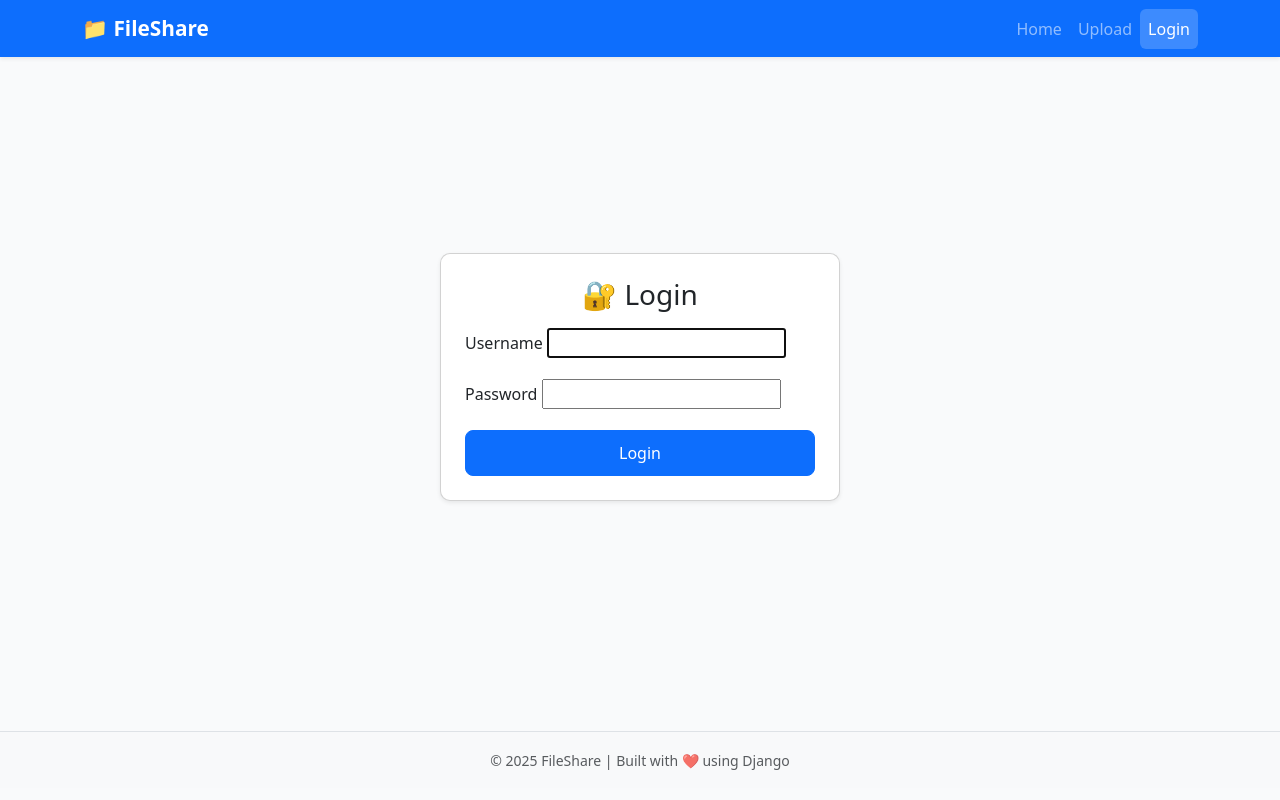
After one commit to JLaser26/DW, a Django app: page /login/ in a window 1280 px wide. The commit adds this page. Run offline with Django 5.2, Linux system fonts and the light colour scheme.

Commit message:
finalising

```diff
--- a/mywebsite/settings.py
+++ b/mywebsite/settings.py
@@ -60,6 +60,7 @@ TEMPLATES = [
         'APP_DIRS': True,
         'OPTIONS': {
             'context_processors': [
+                'django.template.context_processors.debug',
                 'django.template.context_processors.request',
                 'django.contrib.auth.context_processors.auth',
                 'django.contrib.messages.context_processors.messages',
@@ -126,3 +127,7 @@ DEFAULT_AUTO_FIELD = 'django.db.models.BigAutoField'
 
 MEDIA_URL = '/media/'
 MEDIA_ROOT = os.path.join(BASE_DIR, 'media')
+
+LOGIN_REDIRECT_URL = 'home'
+LOGOUT_REDIRECT_URL = 'home'
+LOGIN_URL = 'login'
--- a/mywebsite/urls.py
+++ b/mywebsite/urls.py
@@ -1,19 +1,3 @@
-"""
-URL configuration for mywebsite project.
-
-The `urlpatterns` list routes URLs to views. For more information please see:
-    https://docs.djangoproject.com/en/5.2/topics/http/urls/
-Examples:
-Function views
-    1. Add an import:  from my_app import views
-    2. Add a URL to urlpatterns:  path('', views.home, name='home')
-Class-based views
-    1. Add an import:  from other_app.views import Home
-    2. Add a URL to urlpatterns:  path('', Home.as_view(), name='home')
-Including another URLconf
-    1. Import the include() function: from django.urls import include, path
-    2. Add a URL to urlpatterns:  path('blog/', include('blog.urls'))
-"""
 from django.contrib import admin
 from django.urls import path, include
 from django.conf import settings
@@ -21,7 +5,7 @@ from django.conf.urls.static import static
 
 urlpatterns = [
     path('admin/', admin.site.urls),
-    path('', include('uploader.urls')),
+    path('', include('uploader.urls')),  # ✅ include your app URLs here
 ]
 
 if settings.DEBUG:
--- a/uploader/templates/uploader/base.html
+++ b/uploader/templates/uploader/base.html
@@ -20,11 +20,30 @@
       <div class="collapse navbar-collapse" id="navbarNav">
         <ul class="navbar-nav ms-auto">
           <li class="nav-item">
-            <a href="{% url 'home' %}" class="nav-link {% if request.path == '/' %}active{% endif %}">Home</a>
+          <a href="{% url 'home' %}" class="nav-link {% if request.path == '/' %}active{% endif %}">Home</a>
+        </li>
+        <li class="nav-item">
+          <a href="{% url 'upload' %}" class="nav-link {% if request.path == '/upload/' %}active{% endif %}">Upload</a>
+        </li>
+
+        {% if user.is_authenticated %}
+          <li class="nav-item dropdown">
+            <a class="nav-link dropdown-toggle" href="#" role="button" data-bs-toggle="dropdown">{{ user.username }}</a>
+            <ul class="dropdown-menu dropdown-menu-end">
+              <li>
+                <form method="post" action="{% url 'logout' %}">
+                  {% csrf_token %}
+                  <button type="submit" class="dropdown-item text-danger">Logout</button>
+                </form>
+              </li>
+
+            </ul>
           </li>
+        {% else %}
           <li class="nav-item">
-            <a href="{% url 'upload_file' %}" class="nav-link {% if request.path == '/upload/' %}active{% endif %}">Upload</a>
+            <a href="{% url 'login' %}" class="nav-link {% if request.path == '/login/' %}active{% endif %}">Login</a>
           </li>
+        {% endif %}
         </ul>
       </div>
     </div>
--- /dev/null
+++ b/uploader/templates/uploader/login.html
@@ -0,0 +1,27 @@
+{% extends 'uploader/base.html' %}
+{% block title %}Login | FileShare{% endblock %}
+{% block content %}
+<div class="d-flex justify-content-center align-items-center" style="min-height:70vh;">
+  <div class="card shadow-sm p-4" style="max-width:400px; width:100%;">
+    <h3 class="text-center mb-3">🔐 Login</h3>
+
+    <form method="post" novalidate>
+      {% csrf_token %}
+      {{ form.non_field_errors }}
+      <div class="mb-3">
+        <label for="id_username" class="form-label">Username</label>
+        {{ form.username }}
+      </div>
+      <div class="mb-3">
+        <label for="id_password" class="form-label">Password</label>
+        {{ form.password }}
+      </div>
+      <button type="submit" class="btn btn-primary w-100">Login</button>
+    </form>
+
+    {% if form.errors %}
+      <div class="alert alert-danger mt-3">Invalid username or password.</div>
+    {% endif %}
+  </div>
+</div>
+{% endblock %}
--- a/uploader/urls.py
+++ b/uploader/urls.py
@@ -1,7 +1,11 @@
 from django.urls import path
-from . import views
+from django.contrib.auth import views as auth_views
+from . import views  # ✅ this one is correct
 
 urlpatterns = [
     path('', views.home, name='home'),
-    path('upload/', views.upload_file, name='upload_file'),
+    path('upload/', views.upload_file, name='upload'),
+    path('login/', auth_views.LoginView.as_view(template_name='uploader/login.html'), name='login'),
+    path('logout/', auth_views.LogoutView.as_view(next_page='home'), name='logout'),
+    path('permission-denied/', views.permission_denied, name='permission_denied'),
 ]
```
Also changed, not shown: uploader/templates/uploader/permission_denied.html (added, +7 -0 lines), uploader/views.py (+10 -1 lines).
